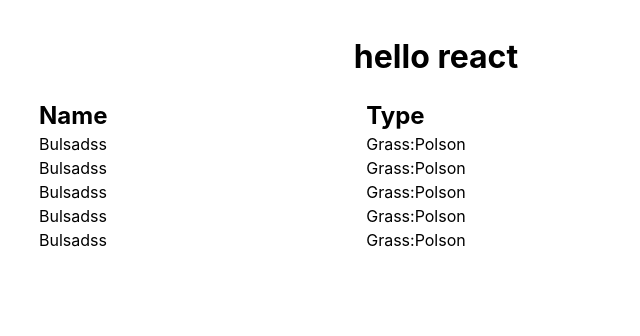
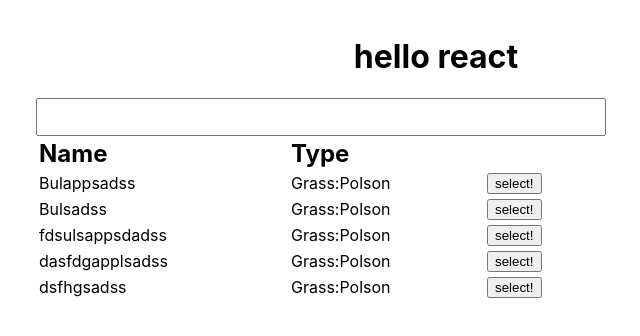
Before and after one commit to fanfanbigeye/starting-react, a React (Create React App) app: page / in a window 1280 px wide. Shown: the top 336 px of the page, without its empty margins (204-844 px from the left). Built offline with nearby package versions, Linux system fonts and the light colour scheme.

Commit message:
feat: state and events

```diff
--- a/src/App.css
+++ b/src/App.css
@@ -7,3 +7,9 @@ th{
   text-align: left;
   font-size: x-large;
 }
+
+input{
+  width: 100%;
+  font-size: x-large;
+  padding: 0.2rem;
+}
--- a/src/App.js
+++ b/src/App.js
@@ -1,33 +1,92 @@
-import PropTypes from 'prop-types'
-import './App.css'
-import pokemon from './pokemon.json'
+import PropTypes from "prop-types";
+import "./App.css";
+import pokemon from "./pokemon.json";
+import { useState } from "react";
 
-const PokemonRow = ({pokemon}) => {
-  return (<tr key={pokemon.id}>
+const PokemonRow = ({ pokemon, onSelect }) => {
+  return (
+    <tr key={pokemon.id}>
       <td>{pokemon.name.english}</td>
-    <td>{pokemon.type.join(':')}</td>
-  </tr>)
-}
+      <td>{pokemon.type.join(":")}</td>
+      <td>
+        <button onClick={() => onSelect(pokemon)}>select!</button>
+      </td>
+    </tr>
+  );
+};
 
+const PokemonInfo = ({ name, base }) => {
+  return (
+    <div>
+      <h1>{name.english}</h1>
+      <table>
+        <thead></thead>
+        <tbody>
+          {Object.keys(base).map((key) => (
+            <tr key={key}>
+              <td>{key}</td>
+              <td>{base[key]}</td>
+            </tr>
+          ))}
+        </tbody>
+      </table>
+    </div>
+  );
+};
 
-PokemonRow.prototype = {
+PokemonInfo.propTypes = {
+  name: PropTypes.shape({
+    english: PropTypes.string.isRequired,
+  }),
+  base: PropTypes.shape({
+    HP: PropTypes.number.isRequired,
+    Attack: PropTypes.number.isRequired,
+    Defense: PropTypes.number.isRequired,
+    "SP.Attack": PropTypes.number.isRequired,
+    "SP.Defence": PropTypes.number.isRequired,
+    Speed: PropTypes.number.isRequired,
+  }),
+};
+
+PokemonRow.propTypes = {
   pokemon: PropTypes.shape({
     name: PropTypes.shape({
-      english: PropTypes.string
+      english: PropTypes.string.isRequired,
     }),
-    type: PropTypes.arrayOf(PropTypes.string)
-  })
-}
+    type: PropTypes.arrayOf(PropTypes.string.isRequired),
+  }),
+  onSelect: PropTypes.func.isRequired,
+};
 
 function App() {
+  const [filter, setFilter] = useState("");
+  const [selectItem, setSelectItem] = useState(null);
+
   return (
-    <div style={{
-      margin: 'auto',
+    <div
+      style={{
+        margin: "auto",
         width: 800,
-      paddingTop: '1rem'
+        paddingTop: "1rem",
+      }}
+    >
+      <h1 className="title"> hello react</h1>
 
-    }}>
-      <h1 className="title"> hello react</h1>
+      <div
+        style={{
+          display: "grid",
+          gridTemplateColumns: "70% 30%",
+          gridColumnGap: "1rem",
+        }}
+      >
+        <div>
+          <input
+            value={filter}
+            onChange={(evt) => {
+              setFilter(evt.target.value);
+            }}
+          />
+
           <table width="100%">
             <thead>
               <tr>
@@ -36,12 +95,26 @@ function App() {
               </tr>
             </thead>
             <tbody>
-          { pokemon.slice(0,5).map(item => {
-            return <PokemonRow pokemon={item}  key={item.id}></PokemonRow>
+              {pokemon
+                .slice(0, 5)
+                .filter((item) =>
+                  item.name.english.toLowerCase().includes(filter)
+                )
+                .map((item) => {
+                  return (
+                    <PokemonRow
+                      pokemon={item}
+                      onSelect={(pokemon) => setSelectItem(pokemon)}
+                      key={item.id}
+                    ></PokemonRow>
+                  );
                 })}
             </tbody>
           </table>
+        </div>
 
+        {selectItem && <PokemonInfo {...selectItem}></PokemonInfo>}
+      </div>
     </div>
   );
 }
--- a/src/pokemon.json
+++ b/src/pokemon.json
@@ -2,7 +2,7 @@
     {
         "id": 1,
         "name": {
-            "english": "Bulsadss",
+            "english": "Bulappsadss",
             "japanesename": "dsaf",
             "chinese": "zhangyixing",
             "french":"asdf"
@@ -38,7 +38,7 @@
     {
         "id": 3,
         "name": {
-            "english": "Bulsadss",
+            "english": "fdsulsappsdadss",
             "japanesename": "dsaf",
             "chinese": "zhangyixing",
             "french":"asdf"
@@ -56,7 +56,7 @@
     {
         "id": 4,
         "name": {
-            "english": "Bulsadss",
+            "english": "dasfdgapplsadss",
             "japanesename": "dsaf",
             "chinese": "zhangyixing",
             "french":"asdf"
@@ -74,7 +74,7 @@
     {
         "id": 5,
         "name": {
-            "english": "Bulsadss",
+            "english": "dsfhgsadss",
             "japanesename": "dsaf",
             "chinese": "zhangyixing",
             "french":"asdf"
@@ -92,7 +92,7 @@
     {
         "id": 6,
         "name": {
-            "english": "Bulsadss",
+            "english": "apdmfsadss",
             "japanesename": "dsaf",
             "chinese": "zhangyixing",
             "french":"asdf"
@@ -110,7 +110,7 @@
     {
         "id": 7,
         "name": {
-            "english": "Bulsadss",
+            "english": "applsadss",
             "japanesename": "dsaf",
             "chinese": "zhangyixing",
             "french":"asdf"
@@ -128,7 +128,7 @@
     {
         "id": 8,
         "name": {
-            "english": "Bulsadss",
+            "english": "dsfgfhjkadss",
             "japanesename": "dsaf",
             "chinese": "zhangyixing",
             "french":"asdf"
```
Lines whose indentation alone changed are shown as unchanged.
